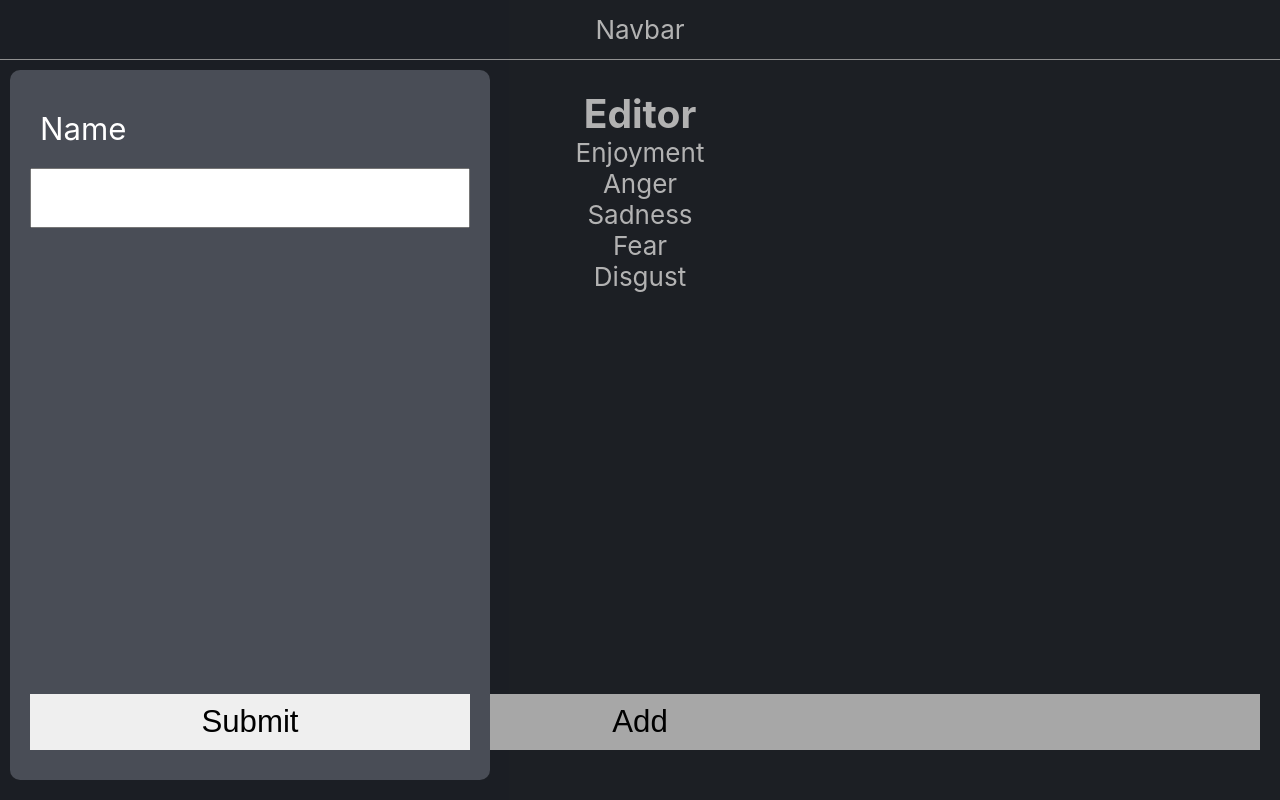
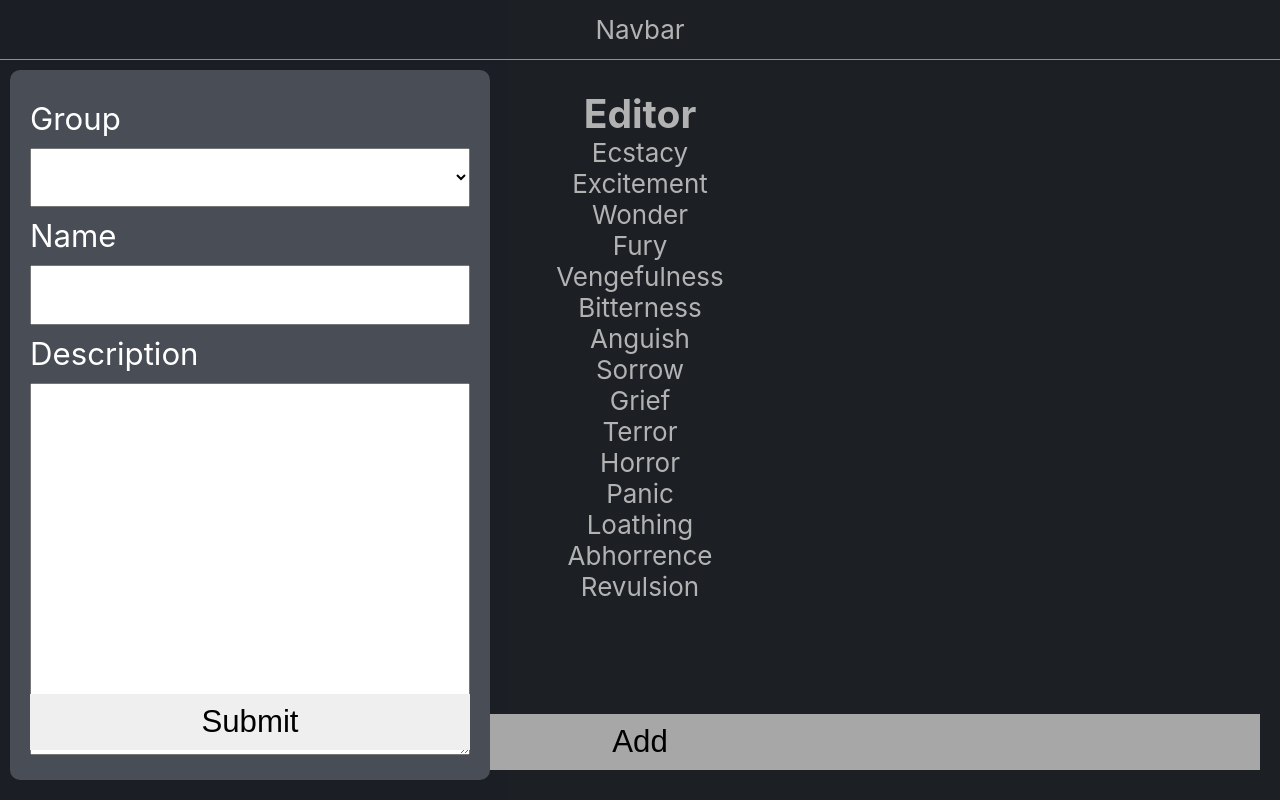
Before and after one commit to AladinJmila/emotions-diary-frontend, a React (Create React App) app: page /editor in a window 1280 px wide. Both pictures are taken after a click on the button "Add". Built offline with nearby package versions, Linux system fonts and the light colour scheme; data requests are answered from the project's data file.

Commit message:
Changed the data structure and enable adding emotions

```diff
--- a/data/db.json
+++ b/data/db.json
@@ -1,110 +1,121 @@
 {
-  "emotions": [
+  "groups": [
     {
       "id": "1",
       "name": "Enjoyment",
-      "category": "positive",
-      "subemotions": [
+      "category": "positive"
+    },
+    {
+      "id": "2",
+      "name": "Anger",
+      "category": "Negative"
+    },
+    {
+      "id": "3",
+      "name": "Sadness",
+      "category": "Negative"
+    },
+    {
+      "id": "4",
+      "name": "Fear",
+      "category": "Negative"
+    },
+    {
+      "id": "5",
+      "name": "Disgust",
+      "category": "Negative"
+    }
+  ],
+  "emotions": [
     {
       "id": "E1",
+      "groupId": "1",
       "name": "Ecstacy",
       "description": "Rapturous delight. A state of very great happiness, nearly overwhelming."
     },
     {
       "id": "E2",
+      "groupId": "1",
       "name": "Excitement",
       "description": "A powerful enthusiasm."
     },
     {
       "id": "E3",
+      "groupId": "1",
       "name": "Wonder",
       "description": "An experience of something that is vey surprising, beautiful, amazing or hard to believe."
-        }
-      ]
     },
     {
-      "id": "2",
-      "name": "Anger",
-      "subemotions": [
-        {
       "id": "A1",
+      "groupId": "2",
       "name": "Fury",
       "description": "Uncontrolled and often violent anger."
     },
     {
       "id": "A2",
+      "groupId": "2",
       "name": "Vengefulness",
       "description": "Desire to retaliate after one is hurt."
     },
     {
       "id": "A3",
+      "groupId": "2",
       "name": "Bitterness",
       "description": "Anger after unfair treatment."
-        }
-      ]
     },
     {
-      "id": "3",
-      "name": "Sadness",
-      "subemotions": [
-        {
       "id": "S1",
+      "groupId": "3",
       "name": "Anguish",
       "description": "Intense sadness of suffering."
     },
     {
       "id": "S2",
+      "groupId": "3",
       "name": "Sorrow",
       "description": "A feeling of distress and sadness, often caused by a loss."
     },
     {
       "id": "S3",
+      "groupId": "3",
       "name": "Grief",
       "description": "Sadness over a deep loss."
-        }
-      ]
     },
     {
-      "id": "4",
-      "name": "Fear",
-      "subemotions": [
-        {
       "id": "F1",
+      "groupId": "4",
       "name": "Terror",
       "description": "Intense, overpowering fear."
     },
     {
       "id": "F2",
+      "groupId": "4",
       "name": "Horror",
       "description": "A mixture of fear, disgust, and shock."
     },
     {
       "id": "F3",
+      "groupId": "4",
       "name": "Panic",
       "description": "Sudden uncontrollable fear."
-        }
-      ]
     },
     {
-      "id": "5",
-      "name": "Disgust",
-      "subemotions": [
-        {
-          "id": "S1",
+      "id": "D1",
+      "groupId": "5",
       "name": "Loathing",
       "description": "Intense disgust focused on a person. Intense disugust focused on oneself is called self-loathing."
     },
     {
-          "id": "S2",
+      "id": "D2",
+      "groupId": "5",
       "name": "Abhorrence",
       "description": "A mixture of intense disgust and hatred."
     },
     {
-          "id": "S3",
+      "id": "D3",
+      "groupId": "5",
       "name": "Revulsion",
       "description": "A mixture of disgust and loathing."
     }
   ]
 }
-  ]
-}
--- a/src/components/EmotionForm.jsx
+++ b/src/components/EmotionForm.jsx
@@ -1,17 +1,61 @@
-import React from 'react';
+import { useState, useEffect } from 'react';
+import { useEmotions } from '../hooks/useEmotions';
+import { randomId } from '../utilities/helpers';
 import './Forms.css';
 
-function EmotionForm() {
+const EmotionForm = ({ setShowModal }) => {
+  const [groupId, setGroupId] = useState('');
+  const [name, setName] = useState('');
+  const [description, setDescription] = useState('');
+  const { emotions, loadEmotions, addEmotion } = useEmotions();
+
+  useEffect(() => {
+    loadEmotions();
+  }, []);
+
+  const handleSubmit = e => {
+    e.preventDefault();
+
+    addEmotion({ id: randomId(), groupId, name, description });
+    console.log({ id: randomId(), groupId, name, description });
+    setName('');
+    setDescription('');
+    setShowModal(false);
+  };
+
   return (
-    <form className='emotion-form'>
+    <form className='emotion-form' onSubmit={handleSubmit}>
+      <label htmlFor='group'>Group</label>
+      <select id='group' onChange={e => setGroupId(e.target.value)}>
+        <option value=''></option>
+        {emotions &&
+          emotions.map(em => (
+            <option key={em.id} value={em.id}>
+              {em.name}
+            </option>
+          ))}
+      </select>
       <label htmlFor='name'>Name</label>
-      <input type='text' id='name' />
+      <input
+        type='text'
+        id='name'
+        value={name}
+        onChange={e => setName(e.target.value)}
+      />
+      <label htmlFor='description'>Description</label>
+      <textarea
+        id='description'
+        cols='30'
+        rows='10'
+        value={description}
+        onChange={e => setDescription(e.target.value)}
+      ></textarea>
 
       <div className='bottom'>
         <button>Submit</button>
       </div>
     </form>
   );
-}
+};
 
 export default EmotionForm;
--- a/src/context/emotionsContext.jsx
+++ b/src/context/emotionsContext.jsx
@@ -16,6 +16,9 @@ const emotionsReducer = (state, action) => {
     case 'GET_EMOTIONS':
       return { ...state, emotions: action.payload };
 
+    case 'ADD_EMOTION':
+      return { ...state, emotions: [...state.emotions, action.payload] };
+
     default:
       return state;
   }
@@ -23,11 +26,11 @@ const emotionsReducer = (state, action) => {
 
 export function EmotionsProvider({ children }) {
   const [state, dispatch] = useReducer(emotionsReducer, intialState);
+  const url = 'http://localhost:3000/emotions';
 
-  // const payload = useFetch('http://localhost:3000/emotions');
   const loadEmotions = async () => {
     try {
-      const { data } = await axios.get('http://localhost:3000/emotions', {});
+      const { data } = await axios.get(url);
 
       dispatch({ type: 'GET_EMOTIONS', payload: data });
     } catch (error) {
@@ -35,8 +38,18 @@ export function EmotionsProvider({ children }) {
     }
   };
 
+  const addEmotion = async emotion => {
+    try {
+      const { data } = await axios.post(url, emotion);
+
+      dispatch({ type: 'ADD_EMOTION', payload: data });
+    } catch (error) {
+      console.log(error);
+    }
+  };
+
   return (
-    <EmotionsContext.Provider value={{ ...state, loadEmotions }}>
+    <EmotionsContext.Provider value={{ ...state, loadEmotions, addEmotion }}>
       {children}
     </EmotionsContext.Provider>
   );
--- a/src/index.css
+++ b/src/index.css
@@ -41,13 +41,19 @@ code {
 }
 
 label,
-input {
+input,
+select,
+textarea {
   display: block;
   text-align: left;
   width: 100%;
   margin: 10px auto;
   padding: 10px;
   font-size: 1.2em;
+}
+
+label {
+  padding: 0;
 }
 
 button {
@@ -60,7 +66,7 @@ button {
 }
 
 .full-vh {
-  height: calc(100vh - 110px);
+  height: calc(100vh - 90px);
 }
 
 .bottom {
--- a/src/pages/Editor.jsx
+++ b/src/pages/Editor.jsx
@@ -18,7 +18,7 @@ const Editor = () => {
       {emotions && emotions.map(emo => <p key={emo.id}>{emo.name}</p>)}
       {showModal && (
         <Modal>
-          <EmotionForm />
+          <EmotionForm setShowModal={setShowModal} />
         </Modal>
       )}
       <div className='bottom'>
--- /dev/null
+++ b/src/utilities/helpers.js
@@ -0,0 +1,3 @@
+export const randomId = () => {
+  return Math.random().toString(36).substring(2, 10);
+};
```
Lines whose indentation alone changed are shown as unchanged.
